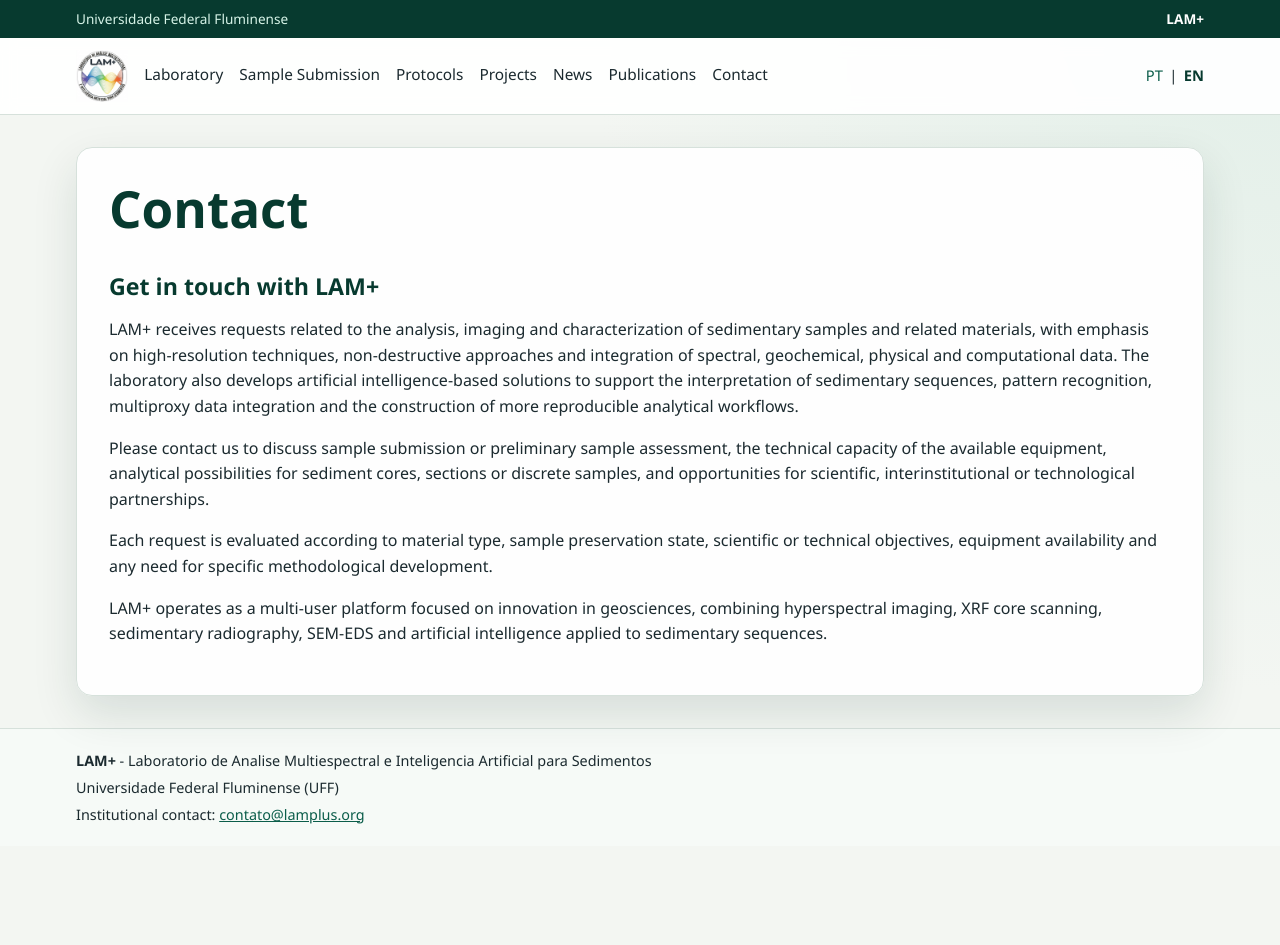
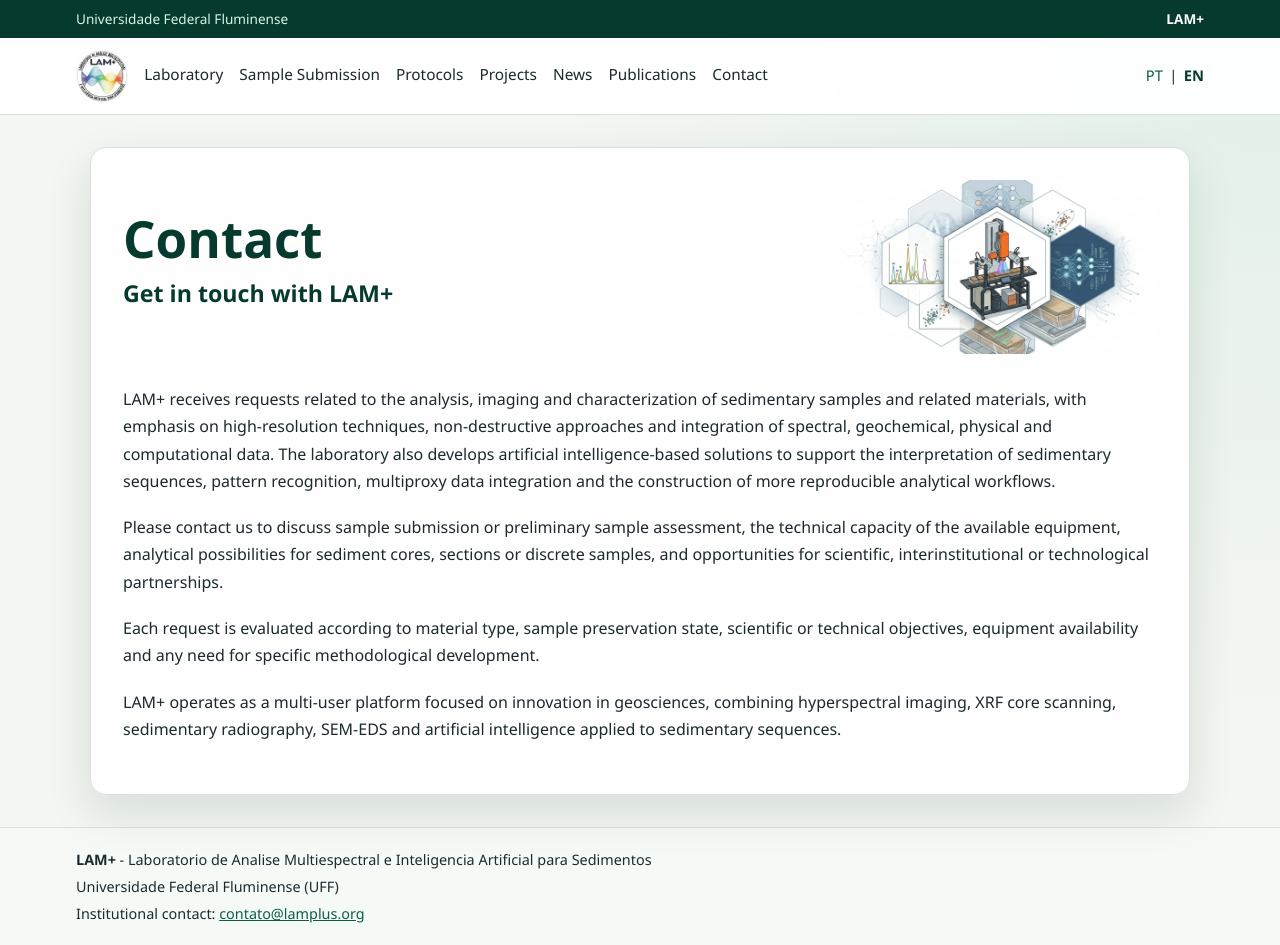
Before and after one commit to lam-plus/lam-plus2.github.io, a Jekyll site: the page built from _pages/en/contact/index.md, in a window 1280 px wide and 945 px high. Built offline with Jekyll 4.4.1, drawn with Linux system fonts in a browser that asks for light colours.

Commit message:
Refactor contact page structure for improved layout and organization; enhance readability and responsiveness

```diff
--- a/_pages/en/contact/index.md
+++ b/_pages/en/contact/index.md
@@ -6,15 +6,24 @@ permalink: /en/contact/
 alt_lang: /pt/contato/
 ---
 
-<section class="page-shell">
-	<h1>Contact</h1>
+<section class="page-shell contact-page">
+	<div class="contact-header">
+		<div class="contact-heading">
+			<h1>Contact</h1>
+			<h2>Get in touch with LAM+</h2>
+		</div>
+		<div class="contact-image">
+			<img src="{{ site.baseurl }}/assets/img/hero/hero-combo-contact.png" alt="LAM+ contact" />
+		</div>
+	</div>
 
-	<h2>Get in touch with LAM+</h2>
-	<p>LAM+ receives requests related to the analysis, imaging and characterization of sedimentary samples and related materials, with emphasis on high-resolution techniques, non-destructive approaches and integration of spectral, geochemical, physical and computational data. The laboratory also develops artificial intelligence-based solutions to support the interpretation of sedimentary sequences, pattern recognition, multiproxy data integration and the construction of more reproducible analytical workflows.</p>
+	<div class="contact-text">
+		<p>LAM+ receives requests related to the analysis, imaging and characterization of sedimentary samples and related materials, with emphasis on high-resolution techniques, non-destructive approaches and integration of spectral, geochemical, physical and computational data. The laboratory also develops artificial intelligence-based solutions to support the interpretation of sedimentary sequences, pattern recognition, multiproxy data integration and the construction of more reproducible analytical workflows.</p>
 
-	<p>Please contact us to discuss sample submission or preliminary sample assessment, the technical capacity of the available equipment, analytical possibilities for sediment cores, sections or discrete samples, and opportunities for scientific, interinstitutional or technological partnerships.</p>
+		<p>Please contact us to discuss sample submission or preliminary sample assessment, the technical capacity of the available equipment, analytical possibilities for sediment cores, sections or discrete samples, and opportunities for scientific, interinstitutional or technological partnerships.</p>
 
-	<p>Each request is evaluated according to material type, sample preservation state, scientific or technical objectives, equipment availability and any need for specific methodological development.</p>
+		<p>Each request is evaluated according to material type, sample preservation state, scientific or technical objectives, equipment availability and any need for specific methodological development.</p>
 
-	<p>LAM+ operates as a multi-user platform focused on innovation in geosciences, combining hyperspectral imaging, XRF core scanning, sedimentary radiography, SEM-EDS and artificial intelligence applied to sedimentary sequences.</p>
+		<p>LAM+ operates as a multi-user platform focused on innovation in geosciences, combining hyperspectral imaging, XRF core scanning, sedimentary radiography, SEM-EDS and artificial intelligence applied to sedimentary sequences.</p>
+	</div>
 </section>
```
